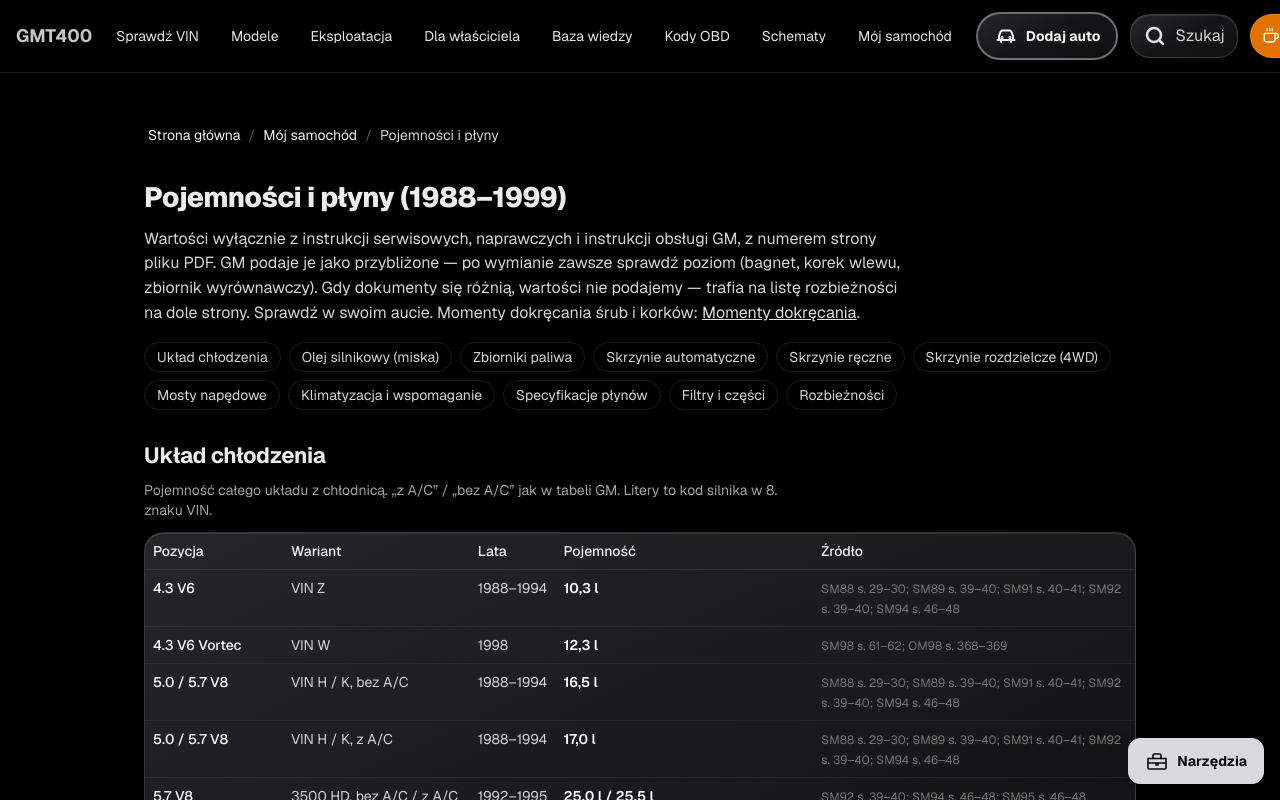
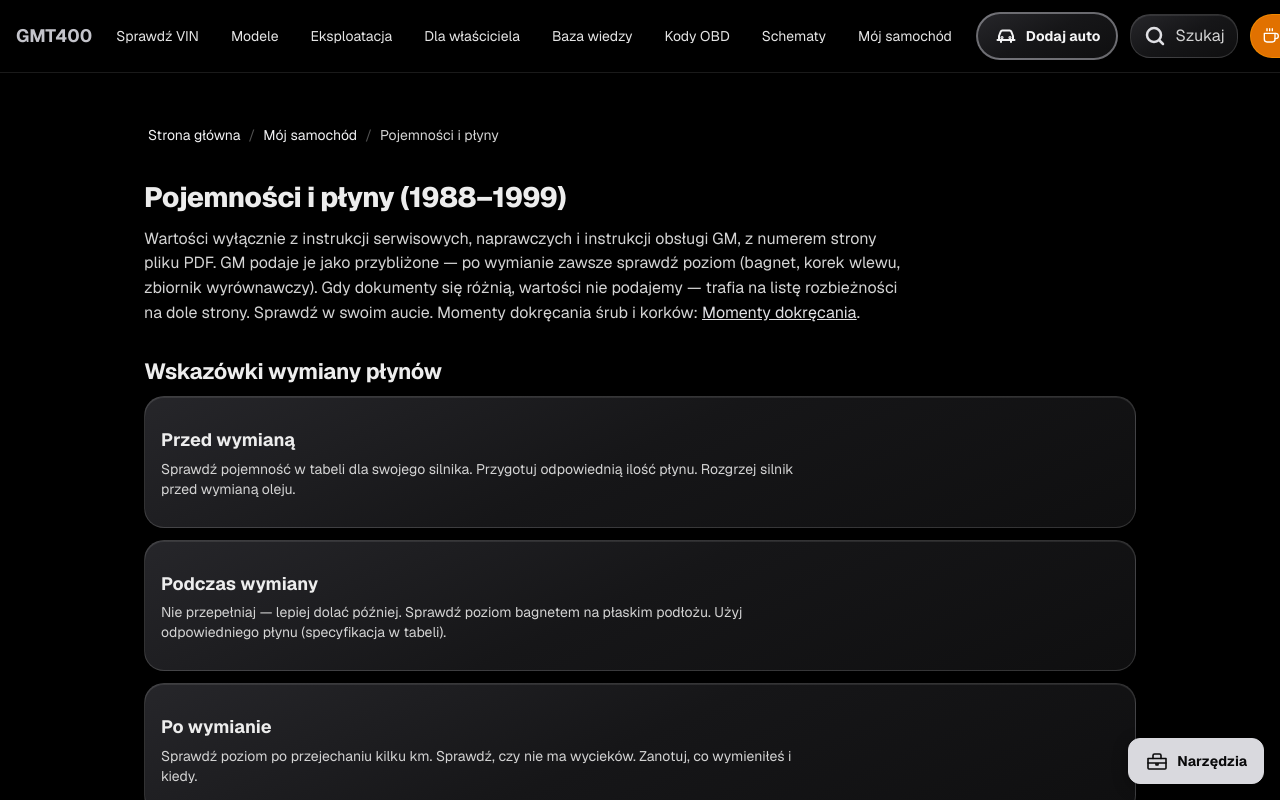
Before and after one commit to tsrc4mm9gg-netizen/gmt400-app, a Next.js app: page /pojemnosci in a window 1280 px wide. Shown: the top 800 px of the page. Built offline with nearby package versions, Linux system fonts and the light colour scheme.

Commit message:
feat: add practical tips to pojemnosci

```diff
--- a/src/app/pojemnosci/page.tsx
+++ b/src/app/pojemnosci/page.tsx
@@ -31,6 +31,12 @@ function extractPartNumber(part: string): string | null {
   return match ? match[1] : null;
 }
 
+const TIPS = [
+  { title: 'Przed wymianą', tip: 'Sprawdź pojemność w tabeli dla swojego silnika. Przygotuj odpowiednią ilość płynu. Rozgrzej silnik przed wymianą oleju.' },
+  { title: 'Podczas wymiany', tip: 'Nie przepełniaj — lepiej dolać później. Sprawdź poziom bagnetem na płaskim podłożu. Użyj odpowiedniego płynu (specyfikacja w tabeli).' },
+  { title: 'Po wymianie', tip: 'Sprawdź poziom po przejechaniu kilku km. Sprawdź, czy nie ma wycieków. Zanotuj, co wymieniłeś i kiedy.' },
+];
+
 const faqItems = [
   {
     question: 'Ile oleju potrzebuje silnik GMT400?',
@@ -61,6 +67,19 @@ export default function PojemnosciPage() {
         Gdy dokumenty się różnią, wartości nie podajemy — trafia na listę rozbieżności na dole strony. Sprawdź w swoim aucie.
         Momenty dokręcania śrub i korków: <Link href="/momenty-dokrecania" className="text-silver-300 underline">Momenty dokręcania</Link>.
       </p>
+
+      <section className="mt-6">
+        <h2 className="text-xl font-semibold text-silver-300">Wskazówki wymiany płynów</h2>
+        <div className="mt-3 space-y-3">
+          {TIPS.map(item => (
+            <div key={item.title} className="rounded-xl border border-white/10 bg-neutral-900 p-4">
+              <h3 className="font-semibold text-silver-200">{item.title}</h3>
+              <p className="mt-1 text-sm text-neutral-300">{item.tip}</p>
+            </div>
+          ))}
+        </div>
+      </section>
+
       <nav aria-label="Spis treści" className="mt-4 flex flex-wrap gap-2 text-sm">
         {CAPACITY_GROUPS.map(g => (
           <a key={g.id} href={`#${g.id}`} className="rounded-lg border border-white/10 px-3 py-1 text-neutral-300 hover:border-silver-400/50 hover:text-white">{g.title}</a>
```
